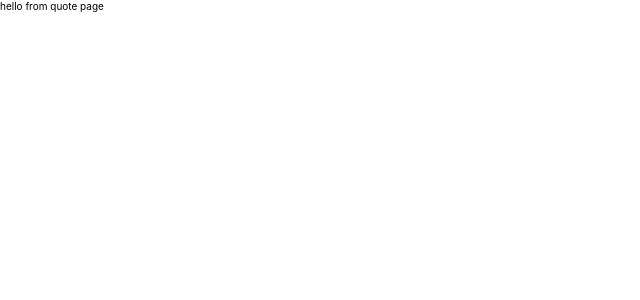
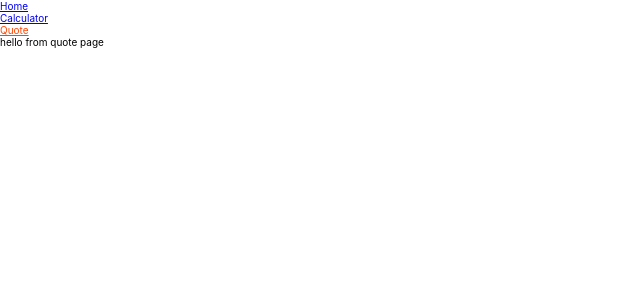
Before and after one commit to er-contreras/react-app, a React (Create React App) app: page /quote in a window 1280 px wide. Shown: the top 300 px of the page, without its empty margins (0-640 px from the left). Built offline with nearby package versions, Linux system fonts and the light colour scheme.

Commit message:
Add Navbar

```diff
--- a/src/App.css
+++ b/src/App.css
@@ -14,3 +14,8 @@
   justify-content: center;
   align-items: center;
 }
+
+.active-link {
+  color: orangered;
+  text-decoration: underline;
+}
--- a/src/App.js
+++ b/src/App.js
@@ -4,21 +4,27 @@
 import { Route, Switch } from 'react-router-dom'; // eslint-disable-line
 import Home from './pages/Home';
 import Quote from './pages/Quote';
+import Navbar from './components/Navbar';
 
 const App = () => { // eslint-disable-line
   return (
     <>
-      <Route exact path="/">
+      <Navbar />
+      <Switch>
+        <Route path="/home">
+          <Home />
+        </Route>
+
+        <Route exact path="/Calculator">
           <div className="App">
             <Calculator />
           </div>
         </Route>
-      <Route path="/home">
-        <Home />
-      </Route>
+
         <Route path="/quote">
           <Quote />
         </Route>
+      </Switch>
     </>
   );
 };
--- /dev/null
+++ b/src/components/Navbar.js
@@ -0,0 +1,40 @@
+import React from 'react';
+import { NavLink } from 'react-router-dom';
+
+const Navbar = () => { // eslint-disable-line
+  const links = [
+    {
+      id: 1,
+      path: '/home',
+      text: 'Home',
+    },
+    {
+      id: 2,
+      path: '/Calculator',
+      text: 'Calculator',
+    },
+    {
+      id: 3,
+      path: '/quote',
+      text: 'Quote',
+    },
+  ];
+
+  return (
+    <nav className="navBar">
+      <ul>
+        {links.map((link) => { // eslint-disable-line
+          return (
+            <li key={link.id}>
+              <NavLink to={link.path} activeClassName="active-link">
+                {link.text}
+              </NavLink>
+            </li>
+          );
+        })}
+      </ul>
+    </nav>
+  );
+};
+
+export default Navbar;
--- a/src/pages/Home.js
+++ b/src/pages/Home.js
@@ -1,7 +1,7 @@
 import React from 'react';
 
 const Home = () => { // eslint-disable-line
-  return <div>hello from about page</div>;
+  return <div>hello from home page</div>;
 };
 
 export default Home;
```
Lines whose indentation alone changed are shown as unchanged.
